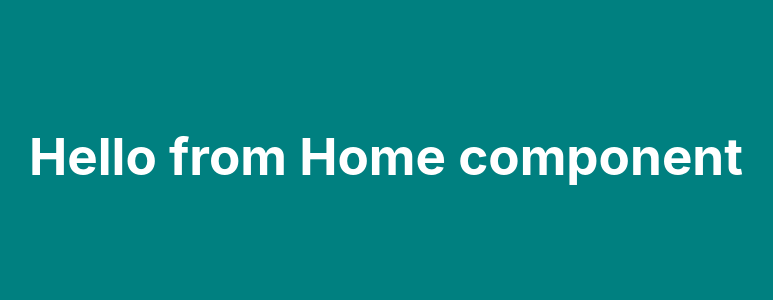
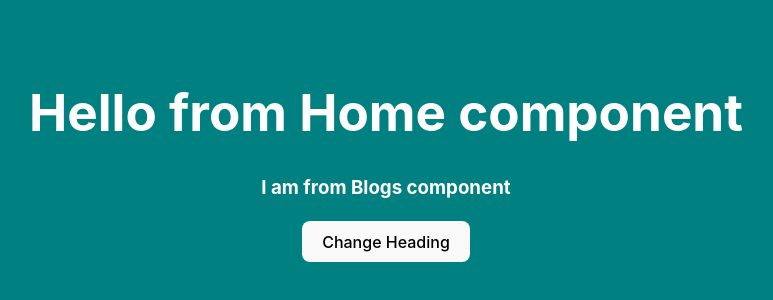
Before and after one commit to ashrafbd1496/react-js, a React (Vite) app: page / in a window 1280 px wide. Shown: the part 244-544 px from the top of the page, without its empty margins (254-1027 px from the left). Built offline with nearby package versions, Linux system fonts and the light colour scheme.

Commit message:
created toggle heading chage button using react state

```diff
--- a/src/App.jsx
+++ b/src/App.jsx
@@ -1,11 +1,13 @@
 import { createElement, useState } from "react";
 import reactLogo from "./assets/react.svg";
 import "./App.css";
-import Home from './componets/home/Home'
+import Home from './componets/Home/Home'
+import Blogs from './componets/Blogs/Blogs'
 function App() {
   return (
     <>
       <Home/>
+      <Blogs/>
     </>
   );
 }
--- /dev/null
+++ b/src/componets/Blogs/Blogs.css
@@ -0,0 +1,25 @@
+h3{
+    color: #fff;
+}
+button{
+    border: none;
+    border-radius: 5px;
+    transition: background-color 0.3s ease;
+}
+button:active, button:focus{
+    outline: none;
+}
+button:hover{
+    animation: buzz 0.3s linear infinite;
+}
+@keyframes buzz {
+    0%, 100% {
+      transform: translateX(0);
+    }
+    10%, 30%, 50%, 70%, 90% {
+      transform: translateX(-2px);
+    }
+    20%, 40%, 60%, 80% {
+      transform: translateX(2px);
+    }
+  }
--- /dev/null
+++ b/src/componets/Blogs/Blogs.jsx
@@ -0,0 +1,22 @@
+import React, { useState } from 'react';
+import "./Blogs.css";
+
+const Blogs = () => {
+    const [heading, setHeading] = useState('I am from Blogs component');
+  const Changeheading=()=> {
+    setHeading((prevHeading)=>
+    prevHeading === 'I am from Blogs component' ?
+        'Blog Heading Changed!' : 'I am from Blogs component');
+}
+
+  return (
+    <div>
+      <h3 id="blog_heading">{heading}</h3>
+      <button onClick={Changeheading} className="btn">
+        Change Heading
+      </button>
+    </div>
+  );
+};
+
+export default Blogs;
--- /dev/null
+++ b/src/componets/Home/Home.css
@@ -0,0 +1,4 @@
+.heading {
+  color: #fff;
+  font-size: x-larger;
+}
--- a/src/componets/home/Home.jsx
+++ b/src/componets/Home/Home.jsx
@@ -3,7 +3,7 @@ import "./Home.css";
 function Home(){
     return(
         <div>
-            <h1>Hello from Home component</h1>
+            <h1 className="heading">Hello from Home component</h1>
         </div>
     )
 }
--- a/src/componets/home/Home.css
+++ /dev/null
@@ -1,3 +0,0 @@
-h1 {
-  color: #fff;
-}
```
